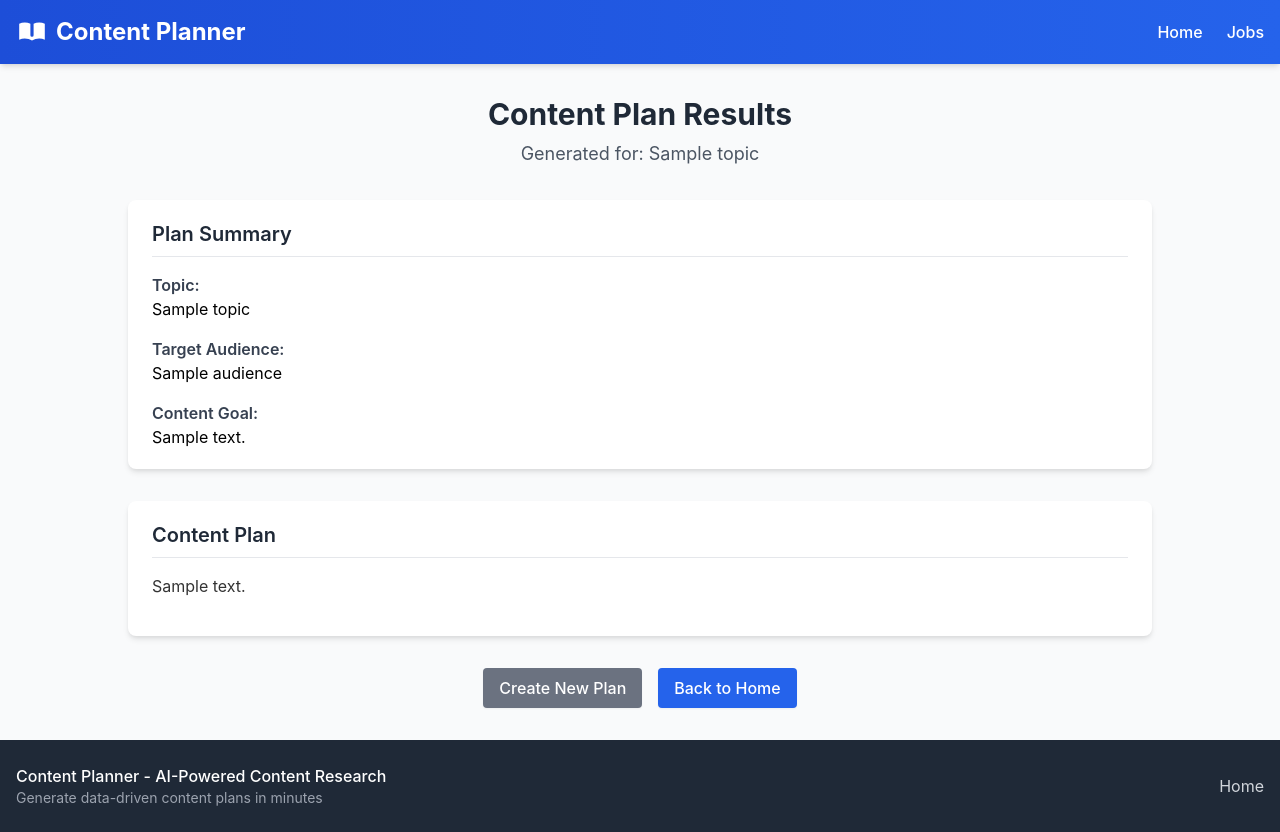
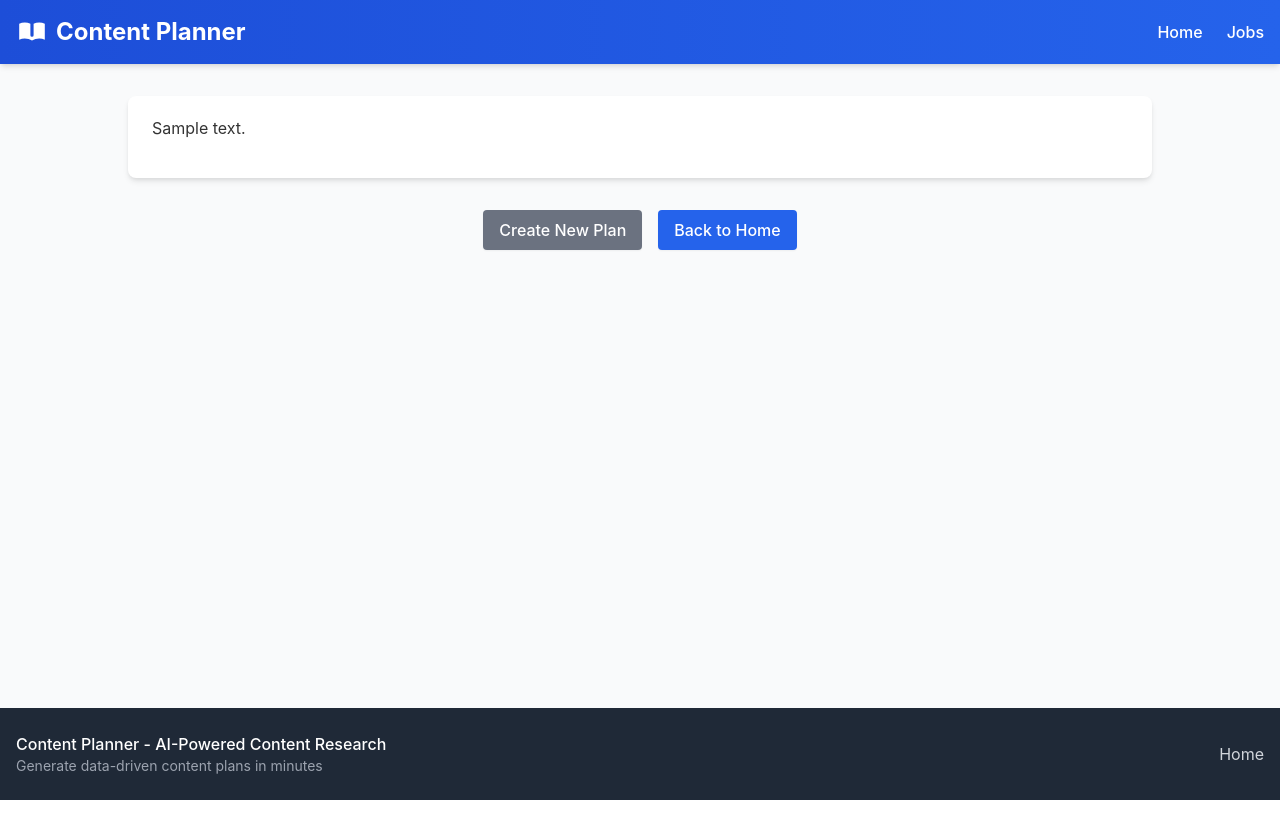
Before and after one commit to hjayne-creator/ContentApps, a Flask app: template apps/content_plan/templates/content_plan_result.html in a window 1280 px wide. After the commit the page ends 800 px from the top, so only its background shows below. Run offline with Flask 3, Linux system fonts and the light colour scheme; the template is opened without the code that fills it: most values are stand-ins (such as "Sample title", 1, 10 or a date in 2020); some libraries are stand-ins or nearby versions.

Commit message:
final_plan_layout

```diff
--- a/apps/content_plan/templates/content_plan_result.html
+++ b/apps/content_plan/templates/content_plan_result.html
@@ -258,34 +258,9 @@
 
 {% block content %}
 <div class="max-w-5xl mx-auto">
-    <header class="mb-8 text-center">
-        <h1 class="text-3xl font-bold text-secondary-800 mb-2">Content Plan Results</h1>
-        <p class="text-lg text-secondary-600">Generated for: {{ topic }}</p>
-    </header>
-
-    <div class="card mb-8">
-        <h2 class="section-title">Plan Summary</h2>
-        <div class="space-y-4">
-            <div>
-                <h3 class="font-semibold text-secondary-700">Topic:</h3>
-                <p>{{ topic }}</p>
-            </div>
-            <div>
-                <h3 class="font-semibold text-secondary-700">Target Audience:</h3>
-                <p>{{ audience }}</p>
-            </div>
-            {% if content_goal %}
-            <div>
-                <h3 class="font-semibold text-secondary-700">Content Goal:</h3>
-                <p>{{ content_goal }}</p>
-            </div>
-            {% endif %}
-        </div>
-    </div>
 
     {% if content_plan %}
         <div class="card">
-            <h2 class="section-title">Content Plan</h2>
             <div class="space-y-6">
                 <div id="content-plan" class="markdown-content">{{ content_plan }}</div>
             </div>
```
